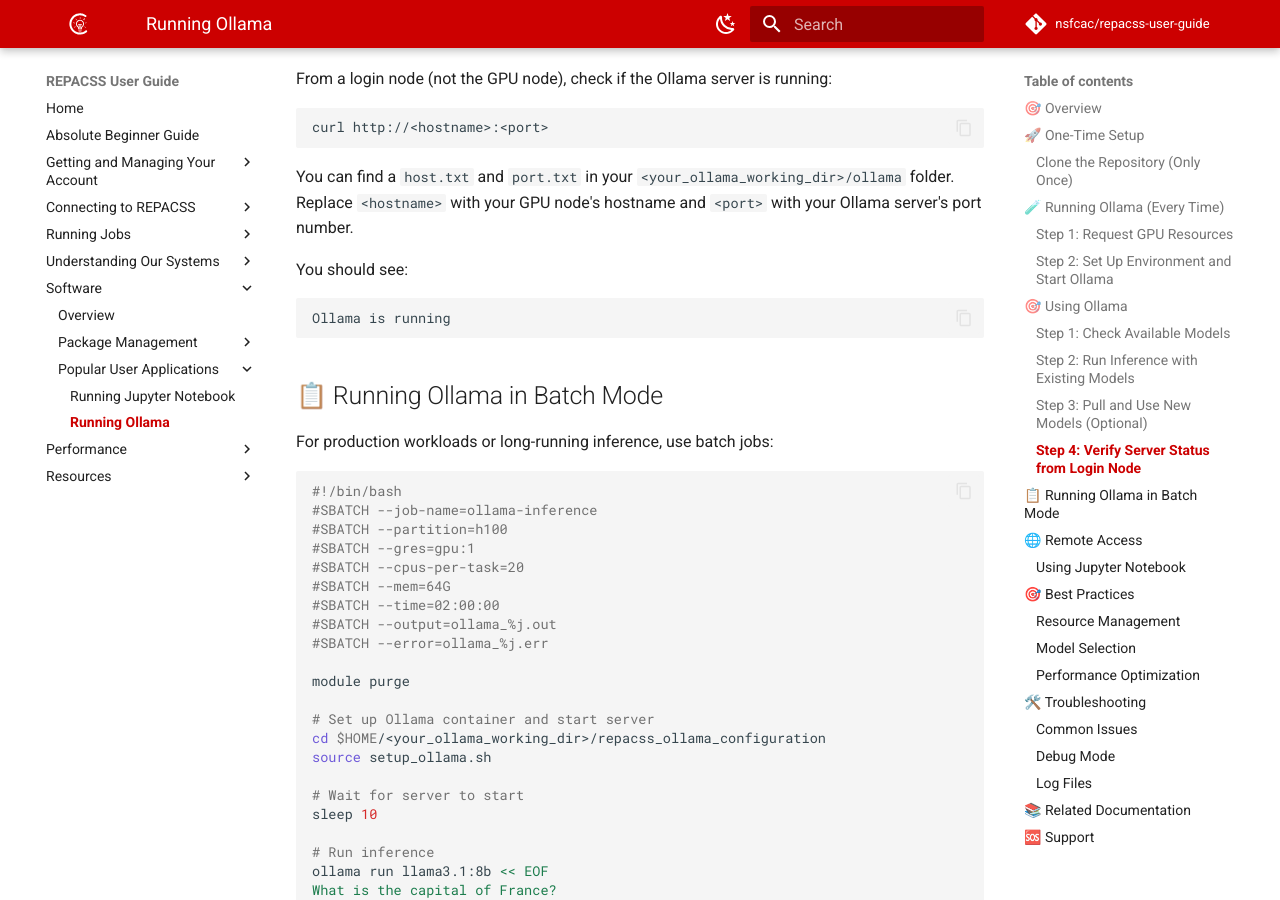
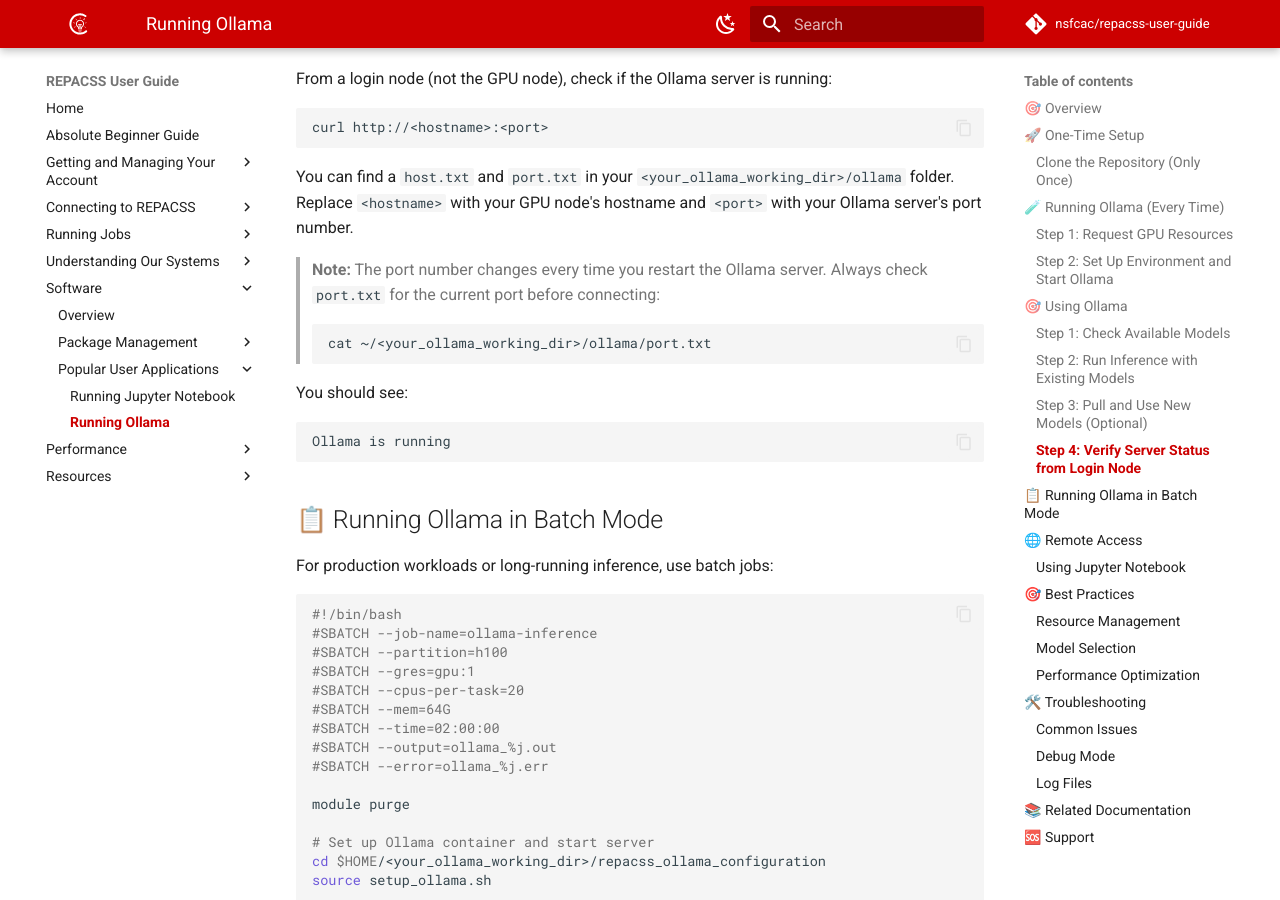
Before and after one commit to nsfcac/repacss-user-guide, an MkDocs documentation site: the page built from docs/software/running-ollama.md, in a window 1280 px wide and 900 px high, scrolled down 2680 px. Built offline with MkDocs 1.6.1 and Material for MkDocs 9.7.7, drawn with Linux system fonts in a browser that asks for light colours; comment, search, counter and statistics services are not loaded.

Commit message:
added note that Ollama port changes on every restart

````diff
--- a/docs/software/running-ollama.md
+++ b/docs/software/running-ollama.md
@@ -113,6 +113,11 @@
 ```
 
 You can find a `host.txt` and `port.txt` in your `<your_ollama_working_dir>/ollama` folder. Replace `<hostname>` with your GPU node's hostname and `<port>` with your Ollama server's port number.
+
+> **Note:** The port number changes every time you restart the Ollama server. Always check `port.txt` for the current port before connecting:
+> ```bash
+> cat ~/<your_ollama_working_dir>/ollama/port.txt
+> ```
 
 You should see:
 
````
